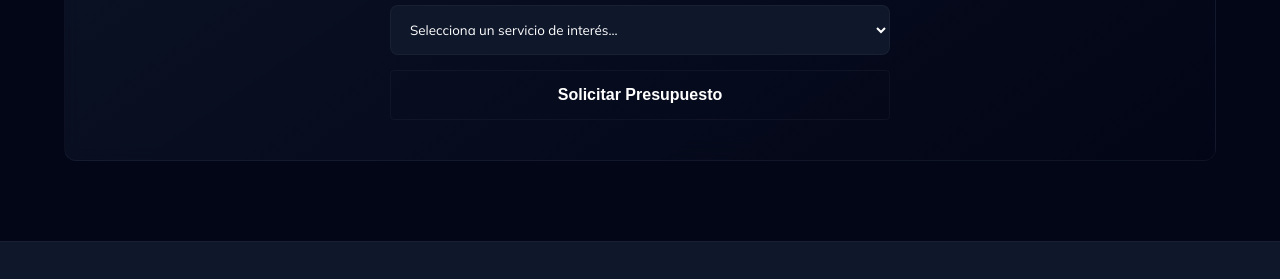
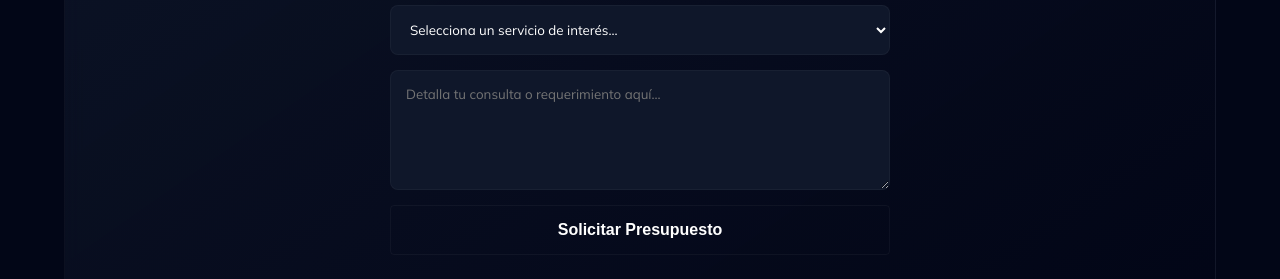
Before and after one commit to consultoriainformaticacds/CDS-CONSULTORIA, a website built with Vite: page index.html in a window 1280 px wide. Shown: the part 2247-2526 px from the top of the page. Built offline with nearby package versions, Linux system fonts and the light colour scheme.

Commit message:
feat: agrega campo de mensaje al formulario para detallar consultas

```diff
--- a/index.html
+++ b/index.html
@@ -89,6 +89,8 @@
         <option value="Otro">Otra consulta</option>
       </select>
 
+      <textarea name="mensaje" placeholder="Detalla tu consulta o requerimiento aquí..." required style="padding: 15px; border-radius: 8px; border: 1px solid var(--card-border); background: var(--bg-secondary); color: white; outline: none; font-family: inherit; min-height: 120px; resize: vertical;"></textarea>
+
       <button type="submit" id="cds-btn" class="nav-cta" style="padding: 15px; font-size: 1rem; cursor: pointer; width: 100%;">Solicitar Presupuesto</button>
     </form>
   </section>
```
